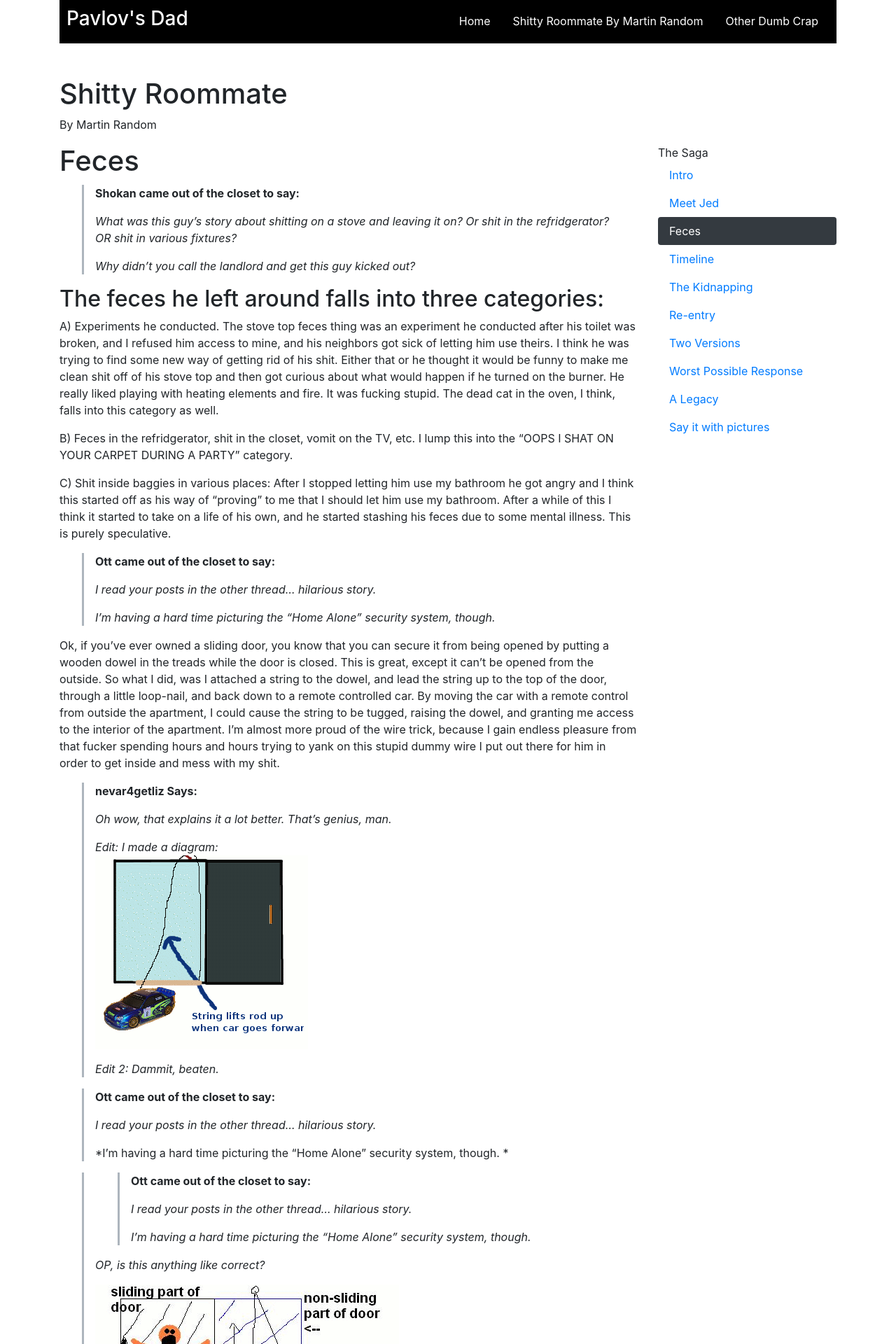
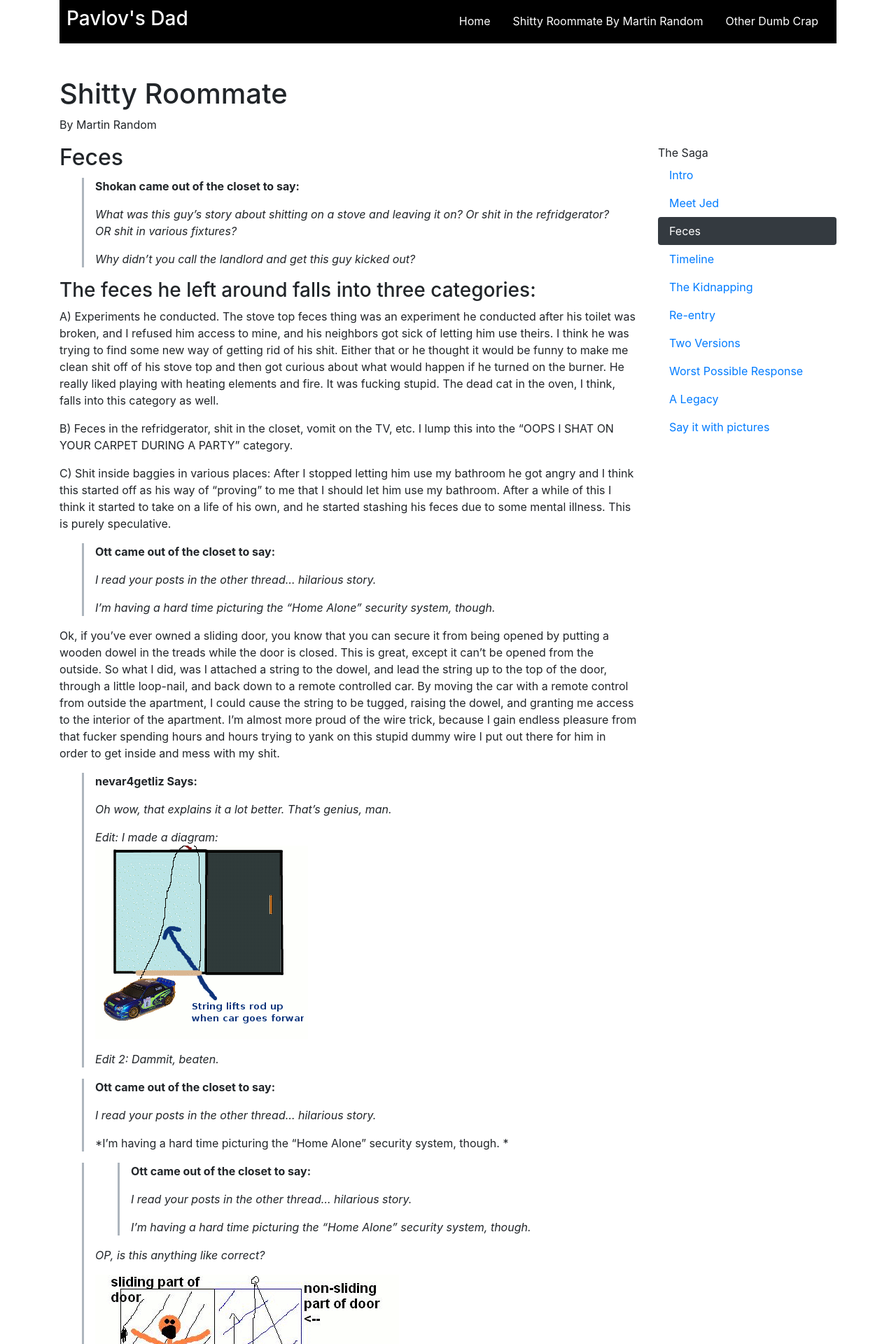
Before and after one commit to Wyseguys/wyseguys.github.io, a Jekyll site: the page built from _shittyroommate/02-feces.md, in a window 1280 px wide. Shown: the top 1920 px of the page at 70% size. Built offline with Jekyll 4.4.1, drawn with Linux system fonts in a browser that asks for light colours.

Commit message:
Headings matter for accessiblity

```diff
--- a/_layouts/shitty.html
+++ b/_layouts/shitty.html
@@ -9,7 +9,7 @@
 </div>
 <div class="row">
   <div class="col-lg-9">
-      <h1>{{ page.title | escape }}</h1>
+      <h2>{{ page.title | escape }}</h2>
       <div class="post-content">
         {{ content }}
       </div>
--- a/_shittyroommate/02-feces.md
+++ b/_shittyroommate/02-feces.md
@@ -11,7 +11,7 @@
 >*Why didn't you call the landlord and get this guy kicked out?*
 >
 
-## The feces he left around falls into three categories:
+### The feces he left around falls into three categories:
 
 A) Experiments he conducted. The stove top feces thing was an experiment he conducted after his toilet was broken, and I refused him access to mine, and his neighbors got sick of letting him use theirs. I think he was trying to find some new way of getting rid of his shit. Either that or he thought it would be funny to make me clean shit off of his stove top and then got curious about what would happen if he turned on the burner. He really liked playing with heating elements and fire. It was fucking stupid. The dead cat in the oven, I think, falls into this category as well.
 
```
Also changed, not shown: _shittyroommate/03-timeline.md (+1 -1 lines).
